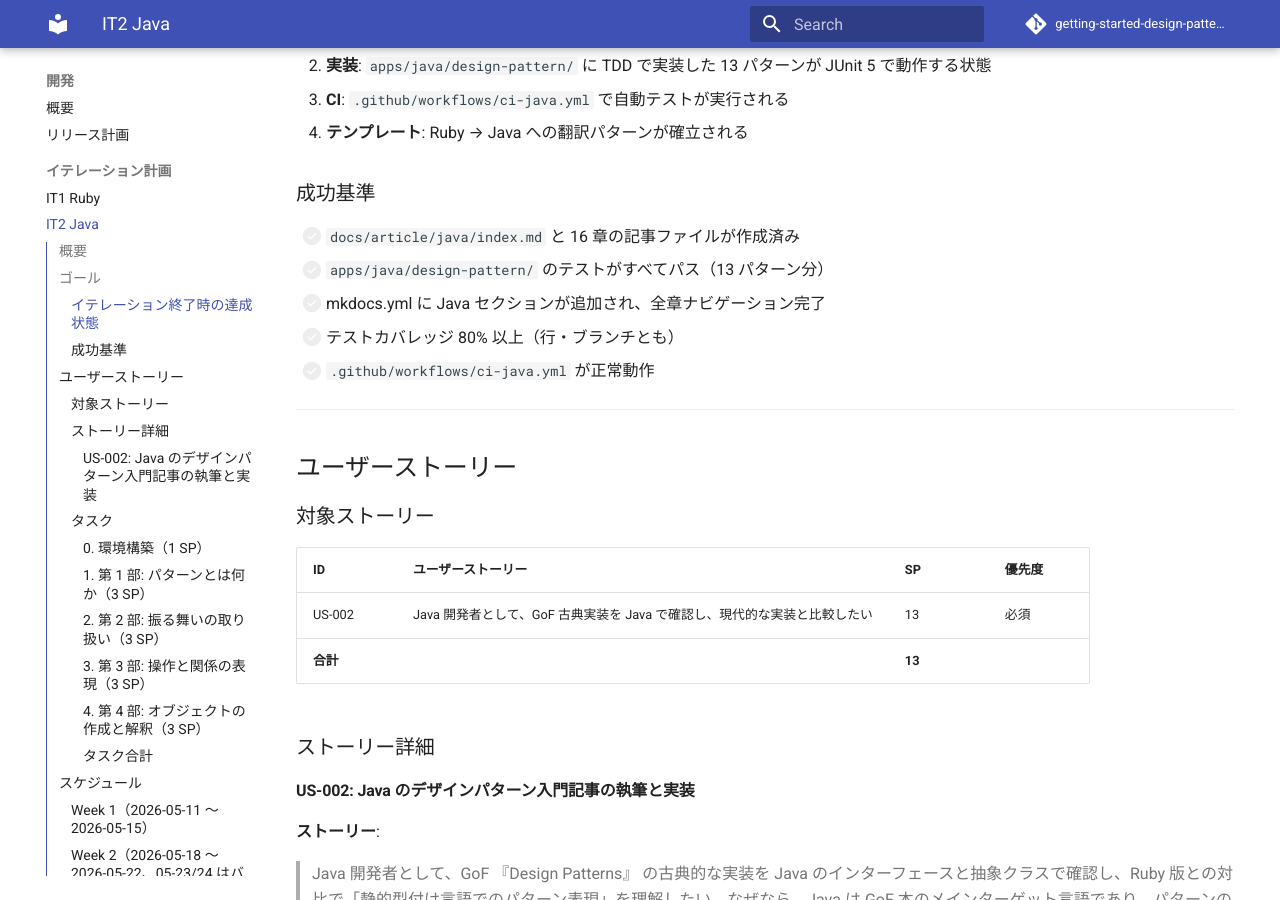
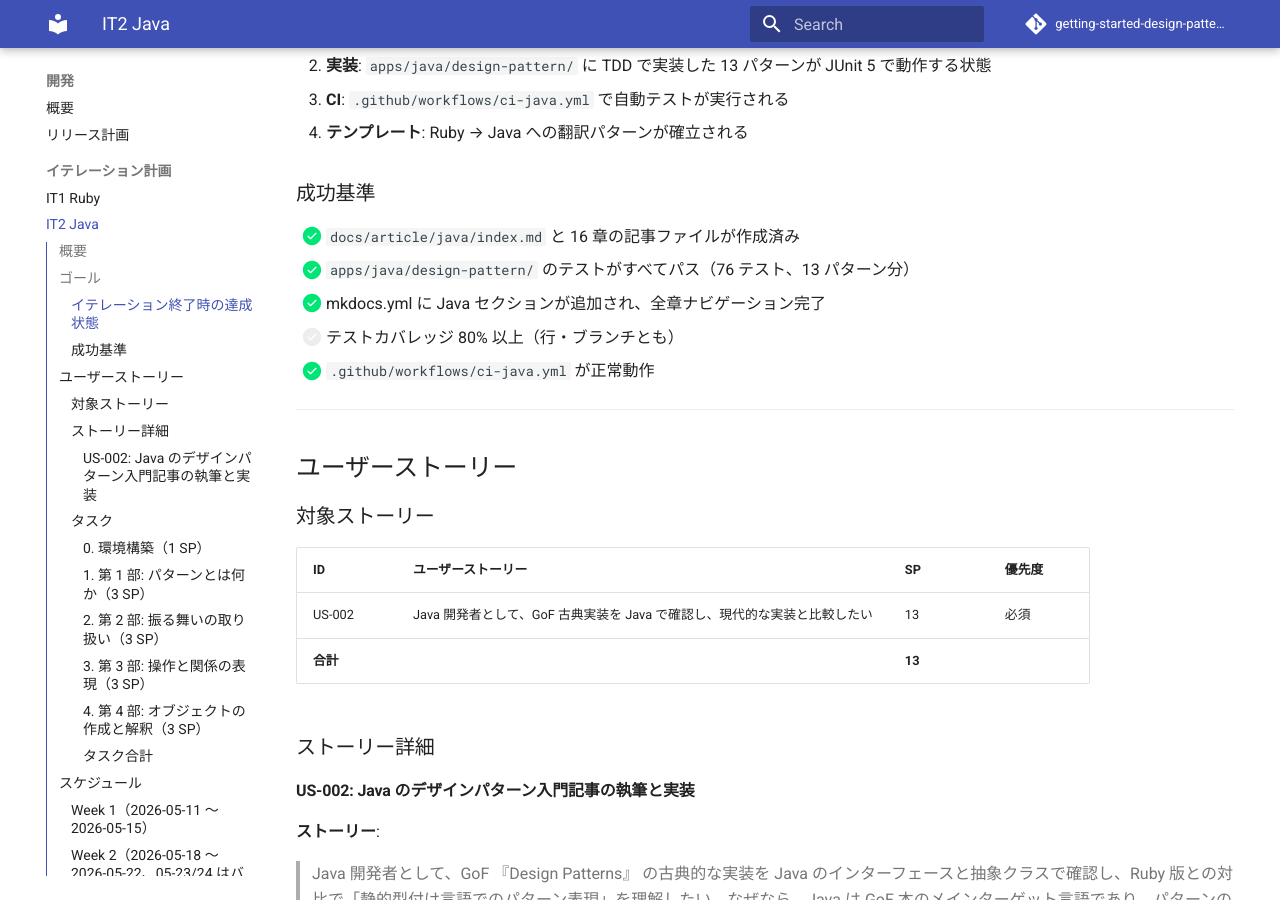
Before and after one commit to k2works/getting-started-design-pattern, an MkDocs documentation site: the page built from docs/development/iteration_plan-2.md, in a window 1280 px wide and 900 px high, scrolled down 707 px. Built offline with MkDocs 1.6.1 and Material for MkDocs 9.7.7, drawn with Linux system fonts in a browser that asks for light colours; comment, search, counter and statistics services are not loaded; some of the changed lines change nothing that is shown.

Commit message:
docs: IT-2 仕上げ（mkdocs ナビゲーション・計画更新）
mkdocs.yml に Java 全 16 章のナビゲーションを追加し、
イテレーション計画の成功基準を更新した。

```diff
--- a/docs/development/iteration_plan-2.md
+++ b/docs/development/iteration_plan-2.md
@@ -22,11 +22,11 @@
 
 ### 成功基準
 
-- [ ] `docs/article/java/index.md` と 16 章の記事ファイルが作成済み
-- [ ] `apps/java/design-pattern/` のテストがすべてパス（13 パターン分）
-- [ ] mkdocs.yml に Java セクションが追加され、全章ナビゲーション完了
+- [x] `docs/article/java/index.md` と 16 章の記事ファイルが作成済み
+- [x] `apps/java/design-pattern/` のテストがすべてパス（76 テスト、13 パターン分）
+- [x] mkdocs.yml に Java セクションが追加され、全章ナビゲーション完了
 - [ ] テストカバレッジ 80% 以上（行・ブランチとも）
-- [ ] `.github/workflows/ci-java.yml` が正常動作
+- [x] `.github/workflows/ci-java.yml` が正常動作
 
 ---
 
--- a/mkdocs.yml
+++ b/mkdocs.yml
@@ -109,6 +109,24 @@
               - 第 14 章 Factory: article/ruby/14-factory.md
               - 第 15 章 Builder: article/ruby/15-builder.md
               - 第 16 章 Interpreter: article/ruby/16-interpreter.md
+          - Java:
+              - 概要: article/java/index.md
+              - 第 1 章 デザインパターンとパターン思考: article/java/01-introduction-to-patterns.md
+              - 第 2 章 パターンを支える基本原則: article/java/02-principles-and-patterns.md
+              - 第 3 章 開発環境と TDD 基盤: article/java/03-tdd-and-tooling.md
+              - 第 4 章 Template Method: article/java/04-template-method.md
+              - 第 5 章 Strategy: article/java/05-strategy.md
+              - 第 6 章 Observer: article/java/06-observer.md
+              - 第 7 章 Composite: article/java/07-composite.md
+              - 第 8 章 Iterator: article/java/08-iterator.md
+              - 第 9 章 Command: article/java/09-command.md
+              - 第 10 章 Adapter: article/java/10-adapter.md
+              - 第 11 章 Proxy: article/java/11-proxy.md
+              - 第 12 章 Decorator: article/java/12-decorator.md
+              - 第 13 章 Singleton: article/java/13-singleton.md
+              - 第 14 章 Factory: article/java/14-factory.md
+              - 第 15 章 Builder: article/java/15-builder.md
+              - 第 16 章 Interpreter: article/java/16-interpreter.md
   - リファレンス:
       - 概要: reference/index.md
       - よいソフトウェアとは: reference/よいソフトウェアとは.md
```
